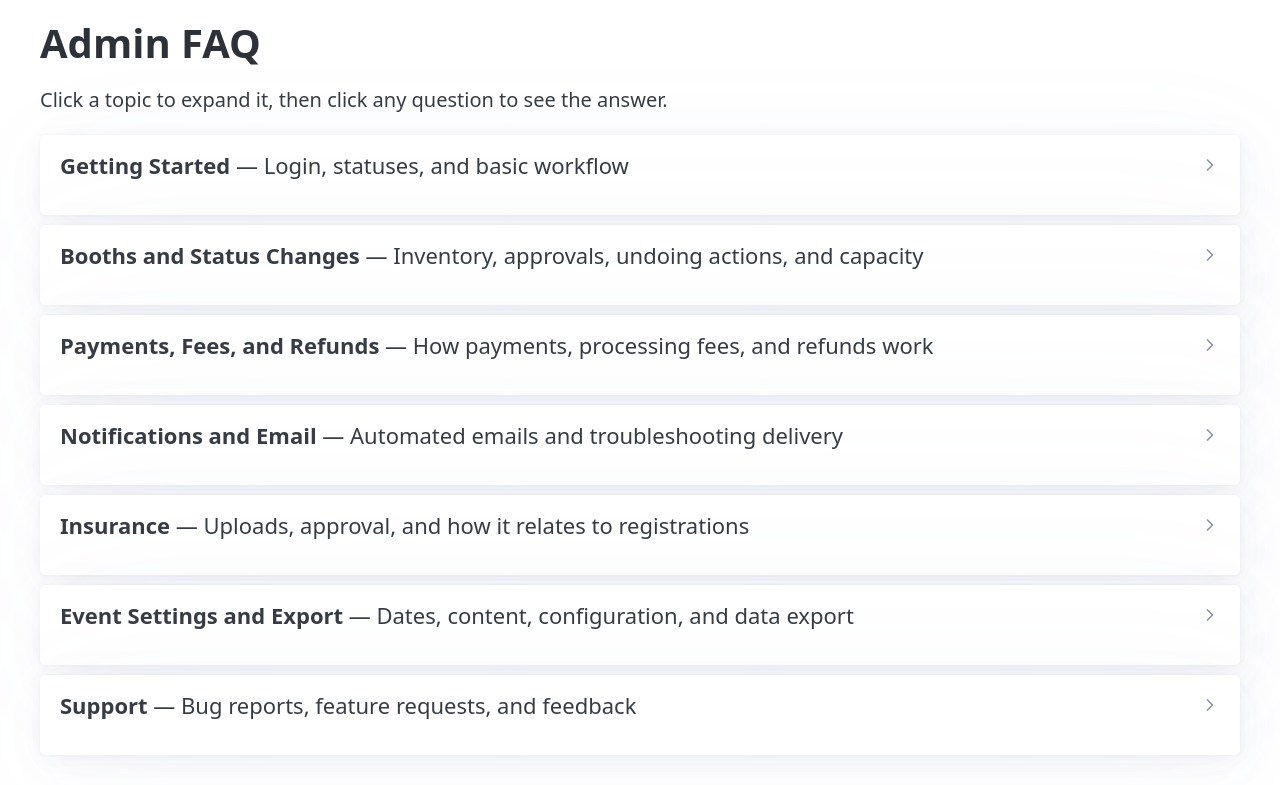
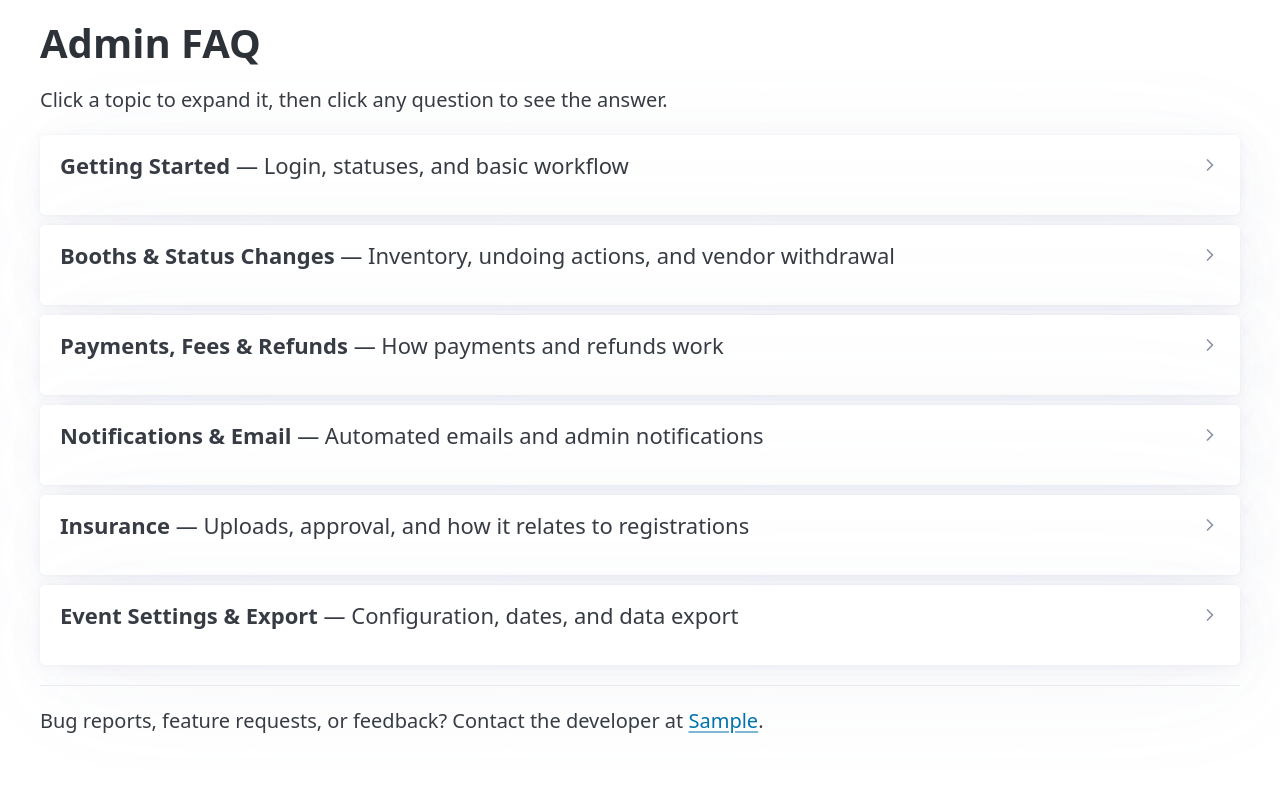
Before and after one commit to vtphan/night-market-vendors, a FastAPI app: template app/templates/admin/faq.html in a window 1280 px wide. Shown: the part 70-855 px from the top of the page. After the commit the page ends 803 px from the top, so only its background shows below. Run offline with FastAPI, Linux system fonts and the light colour scheme; the template is opened without the code that fills it: most values are stand-ins (such as "Sample title", 1, 10 or a date in 2020); parts of the project's set-up code (start-up, migrations or seed data) failed here and were passed over; some libraries are stand-ins or nearby versions.

Commit message:
Simplify admin FAQ: merge undo/refund questions, trim verbose answers
Co-Authored-By: Claude Opus 4.6 <noreply@anthropic.com>

```diff
--- a/app/templates/admin/faq.html
+++ b/app/templates/admin/faq.html
@@ -12,7 +12,7 @@
 
     <details name="q-start">
         <summary>How do I log in as an admin?</summary>
-        <p>Go to the login page and enter your email. You'll receive a one-time passcode — enter it to log in. There are no passwords. Your email must be registered as an admin by the site developer.</p>
+        <p>Enter your email on the login page and use the one-time passcode sent to you. No passwords. Your email must be registered as an admin by the developer.</p>
     </details>
 
     <details name="q-start">
@@ -22,11 +22,11 @@
                 <tr><th>Status</th><th>Meaning</th><th>Admin Action</th></tr>
             </thead>
             <tbody>
-                <tr><td><strong>Pending</strong></td><td>Vendor submitted a registration. Waiting for review.</td><td>Approve or reject promptly. Does not reserve a booth slot.</td></tr>
-                <tr><td><strong>Approved</strong></td><td>Admin approved. Vendor can now pay.</td><td>Booth slot reserved. Follow up if payment is not received — there is no auto-expiration.</td></tr>
-                <tr><td><strong>Rejected</strong></td><td>Admin rejected the registration.</td><td>Can revert to Pending for re-review if needed.</td></tr>
-                <tr><td><strong>Paid</strong></td><td>Vendor completed payment. Booth confirmed.</td><td>No action needed unless cancellation is required.</td></tr>
-                <tr><td><strong>Cancelled</strong></td><td>Admin cancelled a paid registration.</td><td>Final. Booth slot freed. Verify refund in Stripe if needed.</td></tr>
+                <tr><td><strong>Pending</strong></td><td>Waiting for review.</td><td>Approve or reject. Does not reserve a booth.</td></tr>
+                <tr><td><strong>Approved</strong></td><td>Vendor can now pay.</td><td>Booth reserved. Follow up if payment is delayed.</td></tr>
+                <tr><td><strong>Rejected</strong></td><td>Registration rejected.</td><td>Can revert to Pending for re-review.</td></tr>
+                <tr><td><strong>Paid</strong></td><td>Payment complete. Booth confirmed.</td><td>No action needed unless cancellation required.</td></tr>
+                <tr><td><strong>Cancelled</strong></td><td>Paid registration cancelled.</td><td>Final. Booth freed. Verify refund in Stripe.</td></tr>
                 <tr><td><strong>Withdrawn</strong></td><td>Vendor voluntarily withdrew.</td><td>Final. No action needed.</td></tr>
             </tbody>
         </table>
@@ -34,194 +34,140 @@
 
     <details name="q-start">
         <summary>How does the approval workflow work?</summary>
-        <p>The system follows a strict sequence: <strong>Register → Admin Approval → Payment</strong>.</p>
-        <ol>
-            <li>A vendor submits a registration (status: Pending).</li>
-            <li>An admin reviews and approves or rejects it.</li>
-            <li>If approved, the vendor receives an email with a payment link.</li>
-            <li>The vendor pays online via Stripe (status becomes Paid).</li>
-        </ol>
-        <p>Vendors cannot pay until an admin approves their registration. This gives you full control over who gets a booth.</p>
+        <p><strong>Register → Admin Approval → Payment.</strong> Vendors cannot pay until you approve them, giving you full control over who gets a booth.</p>
     </details>
 
     <details name="q-start">
         <summary>How do I approve or reject a vendor?</summary>
-        <p>Open the registration from the admin dashboard and use the Approve or Reject button. The vendor is emailed automatically when you take action.</p>
+        <p>Open the registration from the dashboard and use the Approve or Reject button. The vendor is emailed automatically.</p>
     </details>
 
     <details name="q-start">
         <summary>How do I know how many booth spots are left?</summary>
-        <p>The admin dashboard shows availability counts for each booth type. Available = total quantity minus registrations in Approved or Paid status.</p>
+        <p>The dashboard shows availability for each booth type. Available = total quantity minus Approved and Paid registrations.</p>
     </details>
 
     <details name="q-start">
         <summary>Can a vendor submit multiple registrations?</summary>
-        <p><strong>Yes.</strong> A single email address can have multiple registrations for the same or different booth types. Each is tracked independently — you must approve, reject, or cancel each one separately. Reject any accidental duplicates manually.</p>
-    </details>
-
-    <details name="q-start">
-        <summary>Is it safe for multiple admins to use the system at the same time?</summary>
-        <p><strong>Yes.</strong> The system prevents conflicts automatically. If two admins try to approve the last booth slot at the same time, only one will succeed — the other will see an error message.</p>
+        <p><strong>Yes.</strong> Each is tracked independently — approve, reject, or cancel each one separately.</p>
     </details>
 </details>
 </article>
 
 <article>
 <details name="section">
-    <summary><strong>Booths and Status Changes</strong> — Inventory, approvals, undoing actions, and capacity</summary>
+    <summary><strong>Booths & Status Changes</strong> — Inventory, undoing actions, and vendor withdrawal</summary>
 
     <details name="q-inventory">
         <summary>Do Pending registrations take up booth inventory?</summary>
-        <p><strong>No.</strong> Only Approved and Paid registrations count toward inventory. Review and act on Pending registrations promptly to avoid over-committing.</p>
+        <p><strong>No.</strong> Only Approved and Paid registrations count. Review Pending registrations promptly to avoid over-committing.</p>
     </details>
 
     <details name="q-inventory">
         <summary>What happens when I approve a vendor?</summary>
-        <p>Approving a vendor <strong>immediately reserves a booth slot</strong> for them — even before they pay. If this is the last available slot, no further approvals for that booth type are possible until a slot is freed (via rejection or cancellation).</p>
+        <p>A booth slot is <strong>immediately reserved</strong> — even before the vendor pays. If it's the last slot, no further approvals for that booth type are possible until one is freed.</p>
     </details>
 
     <details name="q-inventory">
         <summary>Can an approved vendor hold a spot without paying?</summary>
-        <p><strong>Yes, and this is the biggest operational risk.</strong> There is no automatic expiration on the Approved status. A vendor could hold a booth slot indefinitely without paying. Monitor approved-but-unpaid registrations and follow up or revoke approval if needed.</p>
+        <p><strong>Yes — this is the biggest operational risk.</strong> There is no auto-expiration on Approved status. Monitor approved-but-unpaid registrations and follow up or revoke approval as needed.</p>
     </details>
 
     <details name="q-inventory">
-        <summary>What if a booth type is full and I need to approve another vendor?</summary>
-        <p>You cannot approve a vendor for a booth type that has no available slots. To free a slot, you must reject or cancel an existing Approved or Paid registration for that booth type.</p>
+        <summary>What if a booth type is full?</summary>
+        <p>You cannot approve more vendors for that type. To free a slot, reject or cancel an existing Approved or Paid registration.</p>
     </details>
 
     <details name="q-inventory">
         <summary>How do I change booth types, prices, or quantities?</summary>
-        <p>Go to <strong>Admin Settings</strong>. Each booth type can be edited for name, description, price, and total quantity. <strong>Price changes only affect future approvals.</strong> Already approved and paid registrations keep their original price.</p>
+        <p>Go to <strong>Admin Settings</strong>. Price changes only affect future approvals — already approved/paid registrations keep their original price.</p>
     </details>
 
     <details name="q-inventory">
         <summary>Can I change a vendor's category after they register?</summary>
-        <p><strong>Yes.</strong> Open the registration detail page and use the category dropdown to correct it.</p>
+        <p><strong>Yes.</strong> Open the registration detail page and use the category dropdown.</p>
     </details>
 
     <details name="q-inventory">
-        <summary>Can I undo an approval?</summary>
-        <p>Yes. You can revert an Approved registration back to <strong>Pending</strong> for re-review (this frees the booth slot), or move it directly to Rejected.</p>
-    </details>
-
-    <details name="q-inventory">
-        <summary>Can I undo a rejection?</summary>
-        <p>Yes. You can revert a Rejected registration back to <strong>Pending</strong> for re-review.</p>
-    </details>
-
-    <details name="q-inventory">
-        <summary>Can I undo a payment?</summary>
-        <p>Not directly. The only option for a Paid registration is to <strong>Cancel</strong> it, which triggers a refund through Stripe. See the Payments section below.</p>
+        <summary>Can I undo an approval, rejection, or payment?</summary>
+        <p><strong>Approval:</strong> Revert to Pending (frees the booth slot) or move to Rejected.<br>
+        <strong>Rejection:</strong> Revert to Pending for re-review.<br>
+        <strong>Payment:</strong> Cannot be undone directly — Cancel the registration instead, which triggers a Stripe refund.</p>
     </details>
 
     <details name="q-inventory">
         <summary>Can a vendor withdraw their own registration?</summary>
-        <p><strong>Yes.</strong> Vendors can withdraw Pending or Approved registrations from their registration page. Withdrawal is permanent. If the vendor was approved, the booth slot is freed immediately. Both the vendor and all admins are notified by email. Vendors cannot withdraw after payment — only an admin can cancel a paid registration.</p>
+        <p><strong>Yes.</strong> Vendors can withdraw Pending or Approved registrations. Withdrawal is permanent and frees the booth slot immediately. Both the vendor and all admins are notified. Vendors cannot withdraw after payment — only an admin can cancel.</p>
     </details>
 </details>
 </article>
 
 <article>
 <details name="section">
-    <summary><strong>Payments, Fees, and Refunds</strong> — How payments, processing fees, and refunds work</summary>
+    <summary><strong>Payments, Fees & Refunds</strong> — How payments and refunds work</summary>
 
     <details name="q-payments">
         <summary>Do I need to collect payments manually?</summary>
-        <p>No. When you approve a vendor, they receive an email with a link to pay online via Stripe. All payments are handled automatically.</p>
+        <p>No. Approved vendors receive an email with a payment link. Payments are handled automatically via Stripe.</p>
     </details>
 
     <details name="q-payments">
         <summary>What happens when a vendor pays?</summary>
-        <p>The system automatically updates the registration from Approved to Paid. The vendor receives a payment confirmation email.</p>
+        <p>The registration moves from Approved to Paid automatically and the vendor receives a confirmation email.</p>
     </details>
 
     <details name="q-payments">
-        <summary>A vendor says they paid but the status still shows Approved. What happened?</summary>
-        <p>There may be a short delay between Stripe processing the payment and the system updating. Wait a few minutes and refresh. If it still hasn't changed, check the Stripe Dashboard to confirm the payment succeeded, and contact the developer if needed.</p>
+        <summary>A vendor says they paid but the status still shows Approved.</summary>
+        <p>There may be a short delay. Wait a few minutes and refresh. If unchanged, check the Stripe Dashboard to confirm the payment succeeded.</p>
     </details>
 
     <details name="q-payments">
         <summary>How do processing fees work?</summary>
-        <p>The system can pass Stripe's processing fee through to vendors so the organization nets the full booth price. When enabled, the vendor sees and pays: booth fee + processing fee. To configure, go to <strong>Admin Settings</strong> under "Payment &amp; Fees." To absorb fees yourself instead of passing them to vendors, set both the percentage and flat amount to 0.</p>
-    </details>
-
-    <details name="q-payments">
-        <summary>If I change the processing fee settings, who is affected?</summary>
-        <p>The fee is calculated when the vendor opens the payment page. If you change the fee settings, it affects any vendor who hasn't paid yet.</p>
+        <p>You can pass Stripe's processing fee to vendors so the organization nets the full booth price. Configure in <strong>Admin Settings</strong> under "Payment &amp; Fees." To absorb fees instead, set both the percentage and flat amount to 0. Fee changes affect any vendor who hasn't paid yet.</p>
     </details>
 
     <details name="q-payments">
         <summary>How do I issue a refund?</summary>
-        <p>Open the Paid registration and use the Cancel button. You will be prompted to select a refund percentage and a reason. The refund is processed through Stripe automatically. The <strong>refund percentage applies only to the booth fee</strong> — the processing fee is not refunded.</p>
-    </details>
-
-    <details name="q-payments">
-        <summary>Can I customize the refund percentage options?</summary>
-        <p><strong>Yes.</strong> Go to <strong>Admin Settings</strong> and edit the "Refund Presets" field. The default is <code>100,75,50,25,0</code>. For example, if your policy only allows full or no refund, set it to <code>100,0</code>. You can also set a "Refund Policy" text shown in the cancellation dialog and on the vendor's registration page.</p>
-    </details>
-
-    <details name="q-payments">
-        <summary>Is there a way to cancel without issuing a refund?</summary>
-        <p>Yes — select 0% when prompted for the refund percentage.</p>
-    </details>
-
-    <details name="q-payments">
-        <summary>Does a "100% refund" mean the vendor gets all their money back?</summary>
-        <p>The vendor receives 100% of the <strong>booth fee</strong> back. The processing fee is not refunded. Additionally, Stripe's own processing fee on the original charge is non-recoverable — that cost is absorbed by the organization.</p>
+        <p>Open the Paid registration and click Cancel. Select a refund percentage and reason — the refund is processed through Stripe automatically. The refund applies only to the <strong>booth fee</strong>; the processing fee is not refunded. Stripe's own fee on the original charge is also non-recoverable.</p>
+        <p><small>To cancel without a refund, select 0%. To customize refund options, edit "Refund Presets" in Admin Settings (default: <code>100,75,50,25,0</code>).</small></p>
     </details>
 
     <details name="q-payments">
         <summary>Can I issue a refund directly in the Stripe Dashboard?</summary>
-        <p><strong>Yes, but we recommend using the app instead.</strong> If you refund directly in Stripe, the app will detect it — a full refund cancels the registration automatically, and admins are notified by email. A partial refund updates the refund amount but does <strong>not</strong> change the status.</p>
+        <p><strong>We recommend using the app instead.</strong> If you refund in Stripe directly, a full refund cancels the registration automatically; a partial refund updates the amount but does not change the status.</p>
     </details>
 
     <details name="q-payments">
         <summary>What happens if a vendor files a chargeback?</summary>
-        <p>You will receive an <strong>urgent alert email</strong> with the dispute details. You must respond to the dispute in the Stripe Dashboard before the deadline (typically 7–21 days). Missing the deadline means you automatically lose the funds.</p>
+        <p>You'll receive an <strong>urgent alert email</strong>. Respond to the dispute in the Stripe Dashboard before the deadline (typically 7–21 days) or you automatically lose the funds.</p>
     </details>
 </details>
 </article>
 
 <article>
 <details name="section">
-    <summary><strong>Notifications and Email</strong> — Automated emails and troubleshooting delivery</summary>
+    <summary><strong>Notifications & Email</strong> — Automated emails and admin notifications</summary>
 
     <details name="q-email">
         <summary>Which actions trigger an email to the vendor?</summary>
         <table>
             <thead>
-                <tr><th>Action</th><th>Email sent</th></tr>
+                <tr><th>Action</th><th>Email Sent</th></tr>
             </thead>
             <tbody>
                 <tr><td>Vendor submits registration</td><td>Submission confirmation</td></tr>
-                <tr><td>Admin approves</td><td>Approval notification with payment link</td></tr>
+                <tr><td>Admin approves</td><td>Approval + payment link</td></tr>
                 <tr><td>Admin rejects</td><td>Rejection notification</td></tr>
                 <tr><td>Vendor pays</td><td>Payment confirmation</td></tr>
-                <tr><td>Admin cancels (with refund)</td><td>Refund confirmation</td></tr>
+                <tr><td>Admin cancels</td><td>Refund confirmation</td></tr>
             </tbody>
         </table>
+        <p><small>Vendor-facing emails are sent automatically and cannot be suppressed. If a vendor says they didn't get an email, verify their address and ask them to check spam.</small></p>
     </details>
 
     <details name="q-email">
         <summary>Can I receive notifications when vendors take actions?</summary>
-        <p><strong>Yes.</strong> Go to <strong>Admin Settings</strong> and enable the notification toggles under "Email Notifications." Three options are available:</p>
-        <ul>
-            <li><strong>New registration submitted</strong> — notified when a vendor registers</li>
-            <li><strong>Payment received</strong> — notified when a vendor completes payment</li>
-            <li><strong>Insurance uploaded</strong> — notified when a vendor uploads an insurance document</li>
-        </ul>
-        <p>These are <strong>off by default</strong>. Notifications are sent to all admin email addresses.</p>
-    </details>
-
-    <details name="q-email">
-        <summary>Can I prevent an email from being sent?</summary>
-        <p>No. Vendor-facing emails are sent automatically and cannot be suppressed. Admin notification emails can be toggled off in Settings.</p>
-    </details>
-
-    <details name="q-email">
-        <summary>A vendor says they didn't receive an email. What should I do?</summary>
-        <p>Verify the vendor's email address on their registration and ask them to check their spam folder. If the problem persists, contact the developer.</p>
+        <p><strong>Yes.</strong> In <strong>Admin Settings</strong>, enable notifications for new registrations, payments, or insurance uploads. These are off by default and are sent to all admin emails.</p>
     </details>
 </details>
 </article>
@@ -231,67 +177,52 @@
     <summary><strong>Insurance</strong> — Uploads, approval, and how it relates to registrations</summary>
 
     <details name="q-insurance">
-        <summary>How does insurance work in this system?</summary>
-        <p>All vendors are required to have liability insurance. Vendors upload their insurance certificate through their registration page. Admins review and approve or revoke the document.</p>
+        <summary>How does insurance work?</summary>
+        <p>Vendors upload their liability insurance certificate through their registration page. Admins review and approve or revoke it.</p>
     </details>
 
     <details name="q-insurance">
         <summary>Is insurance tied to a specific registration?</summary>
-        <p><strong>No.</strong> Insurance is tied to the vendor's <strong>email address</strong>. If a vendor has multiple registrations, a single insurance upload covers all of them. Similarly, revoking insurance affects all of that vendor's registrations.</p>
+        <p><strong>No.</strong> Insurance is tied to the vendor's <strong>email address</strong>. One upload covers all of that vendor's registrations.</p>
     </details>
 
     <details name="q-insurance">
         <summary>Is insurance approval separate from registration approval?</summary>
-        <p><strong>Yes.</strong> These are independent. A vendor can be Paid with no insurance on file — it is the admin's responsibility to follow up on insurance compliance separately.</p>
+        <p><strong>Yes.</strong> A vendor can be Paid with no insurance on file — follow up on insurance compliance separately.</p>
     </details>
 </details>
 </article>
 
 <article>
 <details name="section">
-    <summary><strong>Event Settings and Export</strong> — Dates, content, configuration, and data export</summary>
+    <summary><strong>Event Settings & Export</strong> — Configuration, dates, and data export</summary>
 
     <details name="q-settings">
         <summary>How do I update event dates, registration window, or page content?</summary>
-        <p>Go to <strong>Admin Settings</strong>. You can edit the event name, dates, registration open/close dates, banner text, contact email, front-page content, vendor agreement, payment instructions, and insurance instructions.</p>
-    </details>
-
-    <details name="q-settings">
-        <summary>Do settings changes take effect immediately?</summary>
-        <p>Yes. Changes are reflected on vendor-facing pages immediately.</p>
+        <p>Go to <strong>Admin Settings</strong>. You can edit the event name, dates, registration window, banner text, contact email, page content, vendor agreement, and more. Changes take effect immediately.</p>
     </details>
 
     <details name="q-settings">
         <summary>What happens when registration closes?</summary>
-        <p>New vendor registrations are blocked. However, <strong>vendors can still log in</strong> to check their existing registrations, and <strong>approved vendors can still pay</strong>. Only new submissions are blocked.</p>
+        <p>New submissions are blocked, but vendors can still log in to check existing registrations and approved vendors can still pay.</p>
     </details>
 
     <details name="q-settings">
         <summary>Where does the banner text appear?</summary>
-        <p>Banner text appears at the top of the <strong>homepage</strong> and the <strong>vendor dashboard</strong> only. Use it for time-sensitive announcements (e.g., "Payment deadline is March 15").</p>
+        <p>At the top of the homepage and vendor dashboard. Use it for time-sensitive announcements.</p>
     </details>
 
     <details name="q-settings">
         <summary>How do I export registration data?</summary>
-        <p>Use the Export link on the dashboard. The CSV includes all registrations regardless of status, with contact info, booth details, payment info, and admin notes. Review before sharing externally, as admin notes and reversal reasons are included.</p>
-    </details>
-</details>
-</article>
-
-<article>
-<details name="section">
-    <summary><strong>Support</strong> — Bug reports, feature requests, and feedback</summary>
-
-    <details name="q-support">
-        <summary>How do I report a bug, request a feature, or give feedback?</summary>
-        {% if developer_contact %}
-        <p>Contact the app developer at <a href="mailto:{{ developer_contact }}">{{ developer_contact }}</a>. Include a description of the issue or suggestion, along with any relevant screenshots or registration IDs.</p>
-        {% else %}
-        <p>Contact the app developer directly. The developer contact email can be configured in <a href="/admin/settings">Admin Settings</a>.</p>
-        {% endif %}
+        <p>Use the Export link on the dashboard. The CSV includes all registrations with contact info, booth details, payment info, and admin notes. Review before sharing externally.</p>
     </details>
 </details>
 </article>
 
 </div>
+
+{% if developer_contact %}
+<hr>
+<p>Bug reports, feature requests, or feedback? Contact the developer at <a href="mailto:{{ developer_contact }}">{{ developer_contact }}</a>.</p>
+{% endif %}
 {% endblock %}
```
